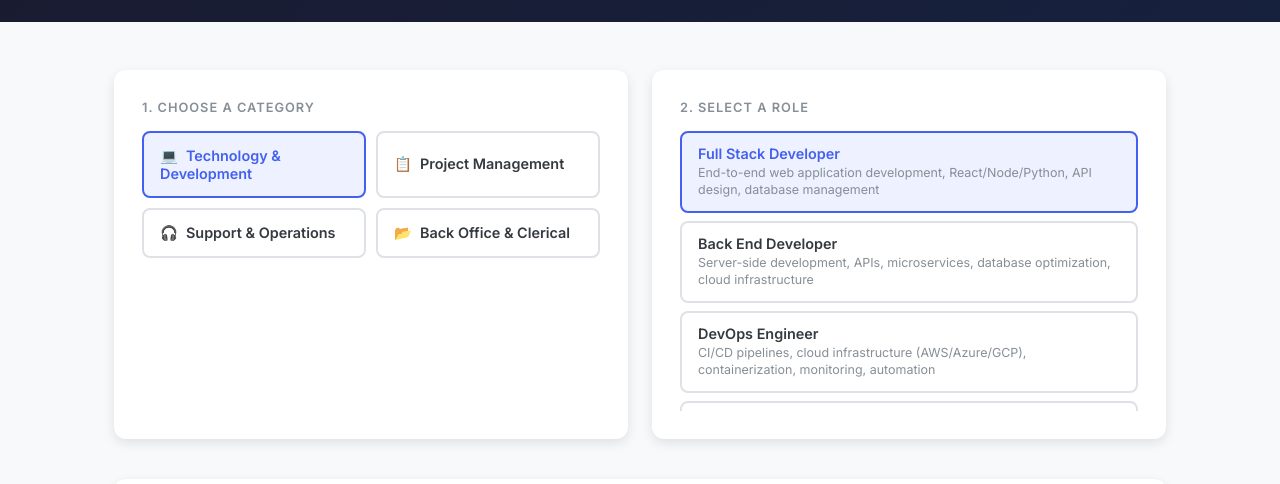
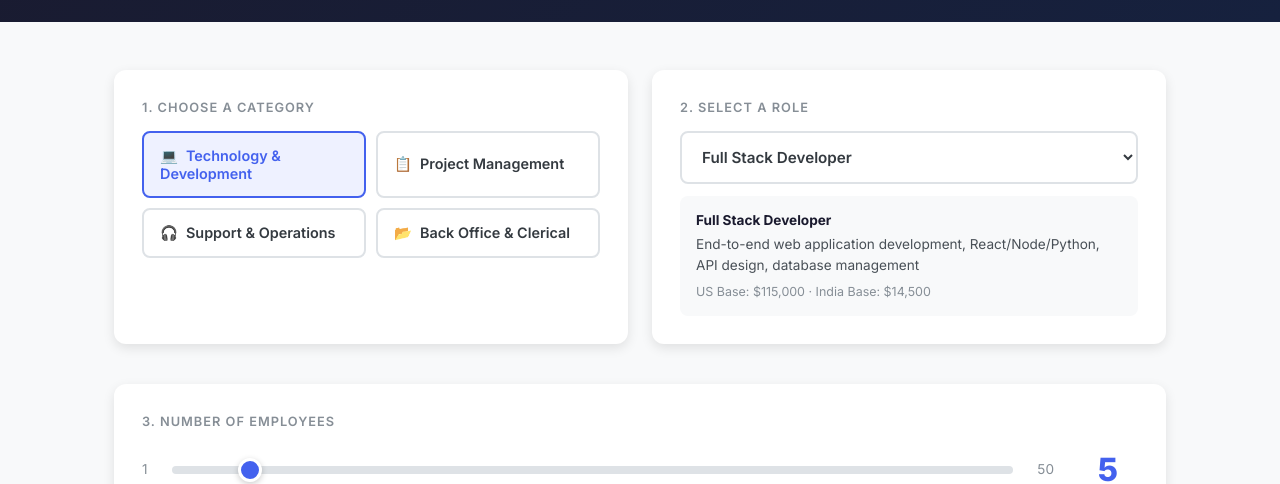
Before and after one commit to neophiliac-operator/loop-services-website, a React (Vite) app: page /roi-calculator in a window 1280 px wide. Shown: the part 314-798 px from the top of the page. Built offline with nearby package versions, Linux system fonts and the light colour scheme.

Commit message:
Switch role selector to dropdown + show role details card

```diff
--- a/src/pages/ROICalculator.jsx
+++ b/src/pages/ROICalculator.jsx
@@ -184,18 +184,32 @@ function ROICalculator() {
             {/* Roles */}
             <div style={s.selectorCard}>
               <div style={s.selectorLabel}>2. Select a Role</div>
-              <div style={{ maxHeight: 280, overflowY: 'auto' }}>
+              <select
+                value={roleId}
+                onChange={(e) => setRoleId(e.target.value)}
+                style={{
+                  width: '100%', padding: '14px 16px', borderRadius: 8,
+                  border: '2px solid #dee2e6', fontSize: '0.95rem', fontWeight: 600,
+                  color: '#343a40', background: '#fff', cursor: 'pointer',
+                  appearance: 'auto', marginBottom: 12,
+                }}
+              >
                 {category?.roles.map((r) => (
-                  <button
-                    key={r.id}
-                    style={s.roleBtn(roleId === r.id)}
-                    onClick={() => setRoleId(r.id)}
-                  >
-                    <div style={s.roleTitle(roleId === r.id)}>{r.title}</div>
-                    <div style={s.roleDesc}>{r.description}</div>
-                  </button>
+                  <option key={r.id} value={r.id}>{r.title}</option>
                 ))}
-              </div>
+              </select>
+              {role && (
+                <div style={{
+                  background: '#f8f9fa', borderRadius: 8, padding: '14px 16px',
+                  fontSize: '0.85rem', color: '#495057', lineHeight: 1.5,
+                }}>
+                  <div style={{ fontWeight: 700, color: '#1a1a2e', marginBottom: 4 }}>{role.title}</div>
+                  <div>{role.description}</div>
+                  <div style={{ marginTop: 8, fontSize: '0.78rem', color: '#868e96' }}>
+                    US Base: {fmt(role.us.baseSalary)} · India Base: {fmt(role.india.baseSalary)}
+                  </div>
+                </div>
+              )}
             </div>
           </div>
 
```
